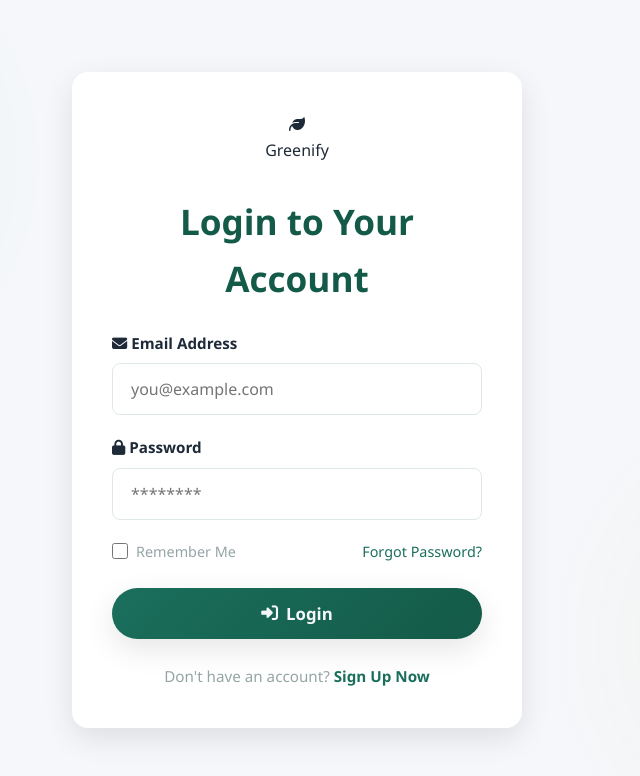
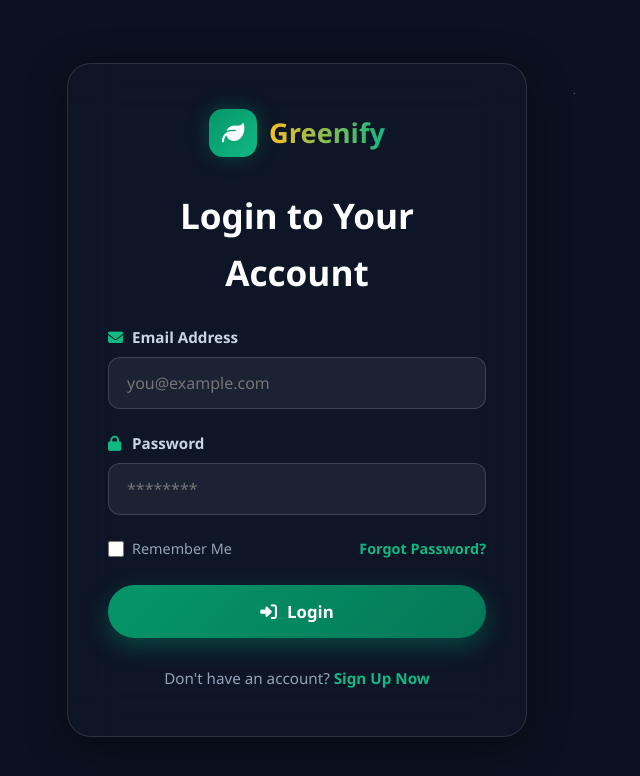
Before and after one commit to grmedia/Greenify-, a plain HTML site: page login.html in a window 1280 px wide. Shown: the whole page, without its empty margins (343-983 px from the left). Drawn offline with Linux system fonts and the light colour scheme.

Commit message:
Update login.html with new styles and structure

```diff
--- a/login.html
+++ b/login.html
@@ -4,162 +4,168 @@
     <meta charset="UTF-8">
     <meta name="viewport" content="width=device-width, initial-scale=1.0">
     <title>Greenify | Login</title>
+    <meta name="description" content="Log into your Greenify account and continue your sustainability journey.">
+    <link rel="icon" type="image/png" href="assets/icons/favicon.png">
     <link rel="stylesheet" href="https://cdnjs.cloudflare.com/ajax/libs/font-awesome/6.4.0/css/all.min.css">
+
     <style>
-        /* ===== VARIABLES (from Greenify CSS) ===== */
         :root {
-            --primary: #1a6f5c;
-            --primary-dark: #145a48;
-            --primary-light: #2d8a72;
-            --accent: #f39c12;
-            --accent-dark: #d35400;
-            --light: #f5f7fa;
-            --dark: #1e2a38;
-            --gray: #95a5a6;
-            --light-gray: #e0e7e9;
-            --success: #27ae60;
-            --info: #3498db;
-            --warning: #f1c40f;
-            --danger: #e74c3c;
-            --transition: all 0.4s cubic-bezier(0.25, 0.8, 0.25, 1);
-            --shadow: 0 10px 30px rgba(0, 0, 0, 0.1);
-            --shadow-hover: 0 15px 40px rgba(0, 0, 0, 0.15);
-            --corner-radius: 16px;
-            --section-padding: 100px;
-            --card-radius: 16px;
+            --emerald: #059669;
+            --emerald-dark: #047857;
+            --emerald-light: #10b981;
+            --gold: #f59e0b;
+            --slate-200: #e2e8f2;
+            --slate-300: #cbd5e1;
+            --slate-400: #94a3b8;
+            --slate-500: #64748b;
+            --slate-700: #334155;
+            --slate-800: #1e293b;
+            --slate-900: #0f172a;
+            --glass-bg: rgba(15, 23, 42, 0.7);
+            --glass-border: rgba(255, 255, 255, 0.12);
+            --card-shadow: 0 10px 40px rgba(0, 0, 0, 0.4);
+            --transition: 0.4s cubic-bezier(0.25, 0.8, 0.25, 1);
+            --bounce: 0.5s cubic-bezier(0.34, 1.56, 0.64, 1);
         }
 
         * {
-            margin: 0;
-            padding: 0;
-            box-sizing: border-box;
-            font-family: 'Segoe UI', Tahoma, Geneva, Verdana, sans-serif;
+            margin: 0; padding: 0; box-sizing: border-box;
+            font-family: 'Segoe UI', system-ui, -apple-system, sans-serif;
         }
 
         body {
-            background-color: var(--light);
-            color: var(--dark);
+            background: #0b1120;
+            color: var(--slate-200);
             line-height: 1.6;
             overflow-x: hidden;
-            position: relative;
             min-height: 100vh;
             display: flex;
             flex-direction: column;
-            align-items: center; /* Center content vertically and horizontally */
+            align-items: center;
             justify-content: center;
-            padding: 20px; /* Padding around the content on small screens */
+            padding: 20px;
+            position: relative;
+            -webkit-font-smoothing: antialiased;
         }
 
+        /* Animated starfield background (CSS only) */
         body::before {
             content: "";
             position: fixed;
-            top: 0;
-            left: 0;
-            width: 100%;
-            height: 100%;
+            top: 0; left: 0;
+            width: 100%; height: 100%;
             background:
-                radial-gradient(circle at 10% 20%, rgba(26, 111, 92, 0.05) 0%, transparent 20%),
-                radial-gradient(circle at 90% 80%, rgba(243, 156, 18, 0.05) 0%, transparent 20%);
-            z-index: -1;
+                radial-gradient(1px 1px at 10% 15%, rgba(255,255,255,0.6), transparent),
+                radial-gradient(1px 1px at 25% 35%, rgba(255,255,255,0.5), transparent),
+                radial-gradient(1px 1px at 40% 10%, rgba(255,255,255,0.4), transparent),
+                radial-gradient(2px 2px at 60% 20%, rgba(16,185,129,0.3), transparent),
+                radial-gradient(1px 1px at 75% 45%, rgba(255,255,255,0.5), transparent),
+                radial-gradient(2px 2px at 85% 70%, rgba(245,158,11,0.2), transparent),
+                radial-gradient(1px 1px at 15% 80%, rgba(255,255,255,0.4), transparent),
+                radial-gradient(2px 2px at 50% 60%, rgba(16,185,129,0.3), transparent),
+                radial-gradient(1px 1px at 30% 90%, rgba(255,255,255,0.3), transparent),
+                radial-gradient(2px 2px at 70% 30%, rgba(255,255,255,0.5), transparent),
+                radial-gradient(2px 2px at 90% 55%, rgba(16,185,129,0.25), transparent);
+            background-size: 200% 200%;
+            animation: starMove 60s linear infinite;
+            z-index: 0;
             pointer-events: none;
         }
 
-        .container {
-            max-width: 1400px; /* Keep container for general site structure, but forms use smaller max-width */
-            margin: 0 auto;
-            padding: 0 30px;
+        @keyframes starMove {
+            0% { background-position: 0% 0%; }
+            100% { background-position: 100% 100%; }
         }
 
-        .btn {
-            display: inline-flex;
+        .auth-card {
+            background: var(--glass-bg);
+            backdrop-filter: blur(25px);
+            -webkit-backdrop-filter: blur(25px);
+            border: 1px solid var(--glass-border);
+            border-radius: 24px;
+            padding: 45px 40px;
+            width: 100%;
+            max-width: 460px;
+            text-align: center;
+            box-shadow: var(--card-shadow);
+            animation: fadeUp 0.8s ease forwards;
+            position: relative;
+            z-index: 1;
+        }
+
+        @keyframes fadeUp {
+            from { opacity: 0; transform: translateY(40px); }
+            to { opacity: 1; transform: translateY(0); }
+        }
+
+        .logo {
+            display: flex;
             align-items: center;
             justify-content: center;
-            padding: 14px 32px;
-            border-radius: 50px;
-            font-weight: 600;
-            cursor: pointer;
-            transition: var(--transition);
-            border: none;
-            font-size: 1.05rem;
-            text-align: center;
-            text-decoration: none;
-            gap: 8px;
-        }
-
-        .btn-outline {
-            background: transparent;
-            border: 2px solid var(--primary);
-            color: var(--primary);
-        }
-
-        .btn-primary {
-            background: linear-gradient(135deg, var(--primary), var(--primary-dark));
-            color: var(--light);
-            box-shadow: var(--shadow);
-            font-weight: 700;
-            width: 100%; /* Make button full width */
-        }
-
-        .btn:hover {
-            transform: translateY(-5px);
-            box-shadow: var(--shadow-hover);
-        }
-
-        .btn-outline:hover {
-            background: rgba(26, 111, 92, 0.1);
-        }
-
-        /* --- Form Specific Styles --- */
-        .auth-card {
-            background: white;
-            border-radius: var(--corner-radius);
-            box-shadow: var(--shadow);
-            padding: 40px;
-            width: 100%;
-            max-width: 450px; /* Max width for the login/signup card */
-            text-align: center;
-            animation: fadeIn 0.8s ease-out forwards;
-        }
-
-        .auth-card .logo {
-            justify-content: center; /* Center the logo within the card */
+            gap: 12px;
             margin-bottom: 30px;
         }
 
-        .auth-card h2 {
+        .logo-img {
+            width: 48px; height: 48px;
+            background: linear-gradient(135deg, var(--emerald), var(--emerald-light));
+            border-radius: 14px;
+            display: flex; align-items: center; justify-content: center;
+            box-shadow: 0 0 20px rgba(5, 150, 105, 0.4);
+            transition: var(--bounce);
+        }
+
+        .logo-img i {
+            font-size: 1.4rem; color: white;
+        }
+
+        .logo-text {
+            font-size: 1.7rem; font-weight: 800;
+            background: linear-gradient(to right, #fbbf24, #10b981);
+            -webkit-background-clip: text; background-clip: text;
+            -webkit-text-fill-color: transparent;
+        }
+
+        h2 {
             font-size: 2.2rem;
-            color: var(--primary-dark);
+            color: white;
             margin-bottom: 25px;
             font-weight: 700;
         }
 
         .form-group {
-            margin-bottom: 20px;
-            text-align: left; /* Align labels/inputs to the left */
+            margin-bottom: 22px;
+            text-align: left;
         }
 
         .form-group label {
             display: block;
             margin-bottom: 8px;
             font-weight: 600;
-            color: var(--dark);
+            color: var(--slate-300);
             font-size: 0.95rem;
+        }
+
+        .form-group label i {
+            width: 20px;
+            color: var(--emerald-light);
         }
 
         .form-group input {
             width: 100%;
             padding: 14px 18px;
-            border: 1px solid var(--light-gray);
-            border-radius: 8px;
+            background: rgba(255, 255, 255, 0.06);
+            border: 1px solid rgba(255, 255, 255, 0.15);
+            border-radius: 12px;
             font-size: 1rem;
-            color: var(--dark);
-            transition: border-color var(--transition), box-shadow var(--transition);
+            color: var(--slate-200);
+            transition: var(--transition);
+            outline: none;
         }
 
         .form-group input:focus {
-            border-color: var(--primary);
-            box-shadow: 0 0 0 3px rgba(26, 111, 92, 0.1); /* Light focus ring */
-            outline: none;
+            border-color: var(--emerald-light);
+            box-shadow: 0 0 0 3px rgba(5, 150, 105, 0.25);
         }
 
         .form-options {
@@ -168,75 +174,59 @@
             align-items: center;
             margin-bottom: 25px;
             font-size: 0.9rem;
-            color: var(--gray);
+            color: var(--slate-400);
         }
 
-        .form-options .checkbox-group {
-            display: flex;
-            align-items: center;
-            gap: 8px;
-            cursor: pointer;
+        .checkbox-group {
+            display: flex; align-items: center; gap: 8px; cursor: pointer;
         }
 
-        .form-options .checkbox-group input[type="checkbox"] {
-            width: 16px;
-            height: 16px;
-            accent-color: var(--primary); /* Styles the checkbox */
+        .checkbox-group input[type="checkbox"] {
+            width: 16px; height: 16px; accent-color: var(--emerald);
         }
 
         .form-options a {
-            color: var(--primary);
-            text-decoration: none;
+            color: var(--emerald-light); text-decoration: none; font-weight: 600;
             transition: var(--transition);
         }
 
         .form-options a:hover {
-            color: var(--accent);
-            text-decoration: underline;
+            color: var(--gold); text-decoration: underline;
+        }
+
+        .btn-primary {
+            display: inline-flex; align-items: center; justify-content: center;
+            gap: 10px; padding: 15px 34px; border-radius: 50px;
+            font-weight: 700; font-size: 1.05rem; cursor: pointer;
+            border: none; transition: var(--bounce);
+            background: linear-gradient(135deg, var(--emerald), var(--emerald-dark));
+            color: white; box-shadow: 0 8px 25px rgba(5, 150, 105, 0.4);
+            width: 100%;
+        }
+
+        .btn-primary:hover {
+            transform: translateY(-4px);
+            box-shadow: 0 14px 35px rgba(5, 150, 105, 0.6);
         }
 
         .text-center {
-            margin-top: 25px;
+            margin-top: 28px;
             font-size: 0.95rem;
-            color: var(--gray);
+            color: var(--slate-400);
         }
 
         .text-center a {
-            color: var(--primary);
-            text-decoration: none;
-            font-weight: 600;
+            color: var(--emerald-light); text-decoration: none; font-weight: 700;
             transition: var(--transition);
         }
 
         .text-center a:hover {
-            color: var(--accent);
-            text-decoration: underline;
+            color: var(--gold); text-decoration: underline;
         }
 
-        /* Responsive Adjustments */
         @media (max-width: 500px) {
-            .auth-card {
-                padding: 30px 20px;
-                margin: 0 10px; /* Smaller margin on very small screens */
-            }
-            .auth-card h2 {
-                font-size: 1.8rem;
-            }
-            .btn {
-                padding: 12px 25px;
-                font-size: 1rem;
-            }
-            .form-options {
-                flex-direction: column;
-                gap: 15px;
-                align-items: flex-start;
-            }
-        }
-
-        /* Animations */
-        @keyframes fadeIn {
-            from { opacity: 0; transform: translateY(20px); }
-            to { opacity: 1; transform: translateY(0); }
+            .auth-card { padding: 30px 20px; }
+            h2 { font-size: 1.8rem; }
         }
     </style>
 </head>
@@ -246,7 +236,7 @@
             <div class="logo-img">
                 <i class="fas fa-leaf"></i>
             </div>
-            <div class="logo-text">Green<span>ify</span></div>
+            <div class="logo-text">Greenify</div>
         </div>
 
         <h2>Login to Your Account</h2>
@@ -269,7 +259,7 @@
                 <a href="#">Forgot Password?</a>
             </div>
 
-            <button type="submit" class="btn btn-primary">
+            <button type="submit" class="btn-primary">
                 <i class="fas fa-sign-in-alt"></i> Login
             </button>
         </form>
```
